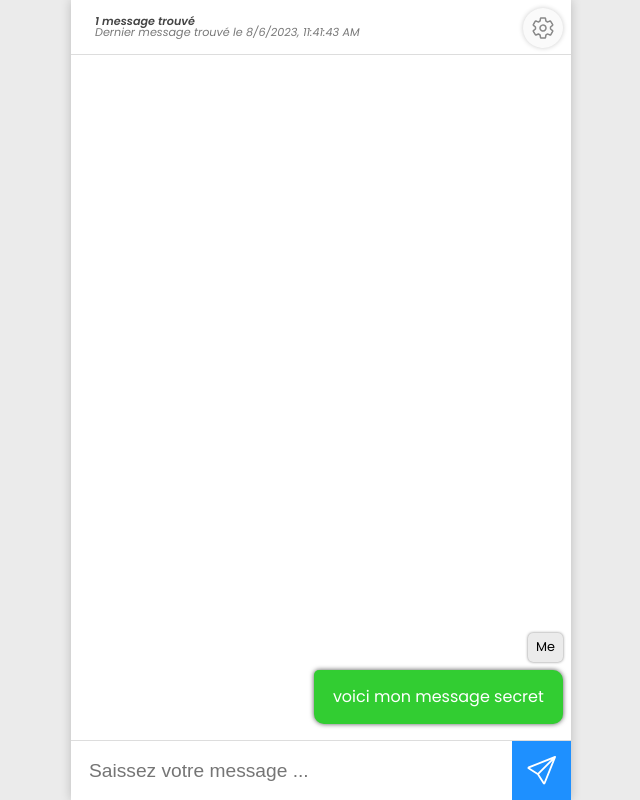
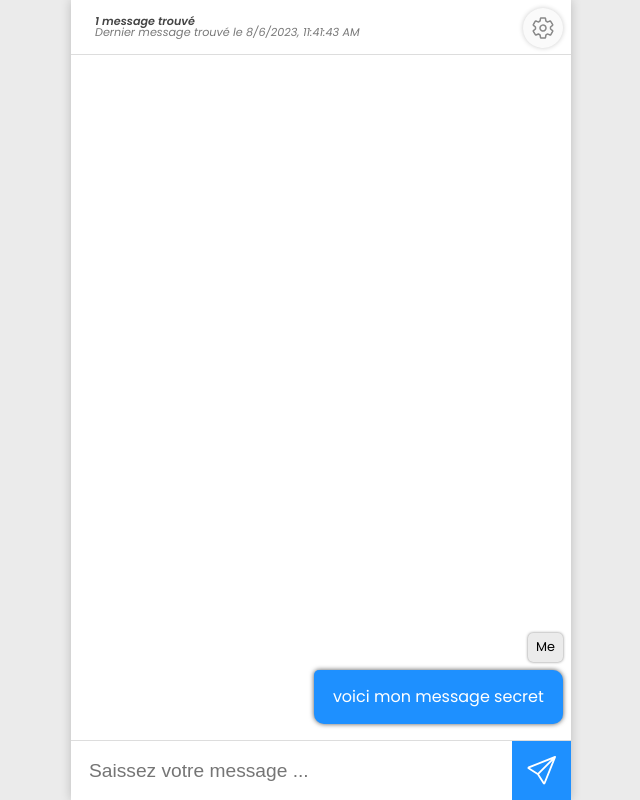
Before and after one commit to mahererais/react-chatroom, a React (Vite) app: page / in a window 1280 px wide. Shown: the whole page, without its empty margins (319-959 px from the left). Built offline with nearby package versions, Linux system fonts and the light colour scheme.

Commit message:
change message background (method prof)

```diff
--- a/src/components/Message/Message.tsx
+++ b/src/components/Message/Message.tsx
@@ -4,9 +4,10 @@ import { MessageType } from "../../@types";
 
 type iProps = {
     messageData: MessageType,
+    color: string
 }
 
-const Message: React.FC<iProps> = ({messageData: message}) => {
+const Message: React.FC<iProps> = ({messageData: message, color}) => {
 
     if (!message)
         return <></>;
@@ -18,7 +19,7 @@ const Message: React.FC<iProps> = ({messageData: message}) => {
     return (
         <div className={`message_container ${message.author === "Me" ? "right" : ""}`}>
             <p className="author">{message.author}</p>
-            <p className="message" style={{backgroundColor:message.color}}>{message.message}</p>
+            <p className="message" style={{backgroundColor:color}}>{message.message}</p>
         </div>
     )
 }
--- a/src/components/Messages/Messages.tsx
+++ b/src/components/Messages/Messages.tsx
@@ -1,4 +1,4 @@
-import React from "react";
+import React, { useEffect, useState } from "react";
 import "./Messages.scss";
 import { AppState, MessageType } from "../../@types";
 import { useSelector } from "react-redux";
@@ -11,6 +11,22 @@ const Messages: React.FC = () => {
   const count : number = useSelector((state: AppState) => state.chat.count);
   const time : number = useSelector((state: AppState) => state.chat.lastMessageTimestamp);
 
+  const email = useSelector((state: AppState) => state.auth.connectedUser.email);
+  const [messageColor, setMessageColor] = useState("");
+
+  useEffect(() => {
+    if (email) {
+      fetch(`http://locahost:3001/them/${email}`)
+      .then(response => response.json())
+      .then(data => {
+        setMessageColor(data.color)
+      })
+      .catch(error => {console.error(error);})
+    }else{
+      setMessageColor("");
+    }
+  }, [email]);
+
   return (
     <div className="messages" >
       <div className="messages_header">
@@ -19,7 +35,7 @@ const Messages: React.FC = () => {
       </div>
       <section>
         {messages.map((messageData, key) => {
-          return <Message key={key} messageData={messageData} />;
+          return <Message key={key} messageData={messageData} color={messageColor || "dodgerblue"}/>;
         })}
       </section>
     </div>
```
